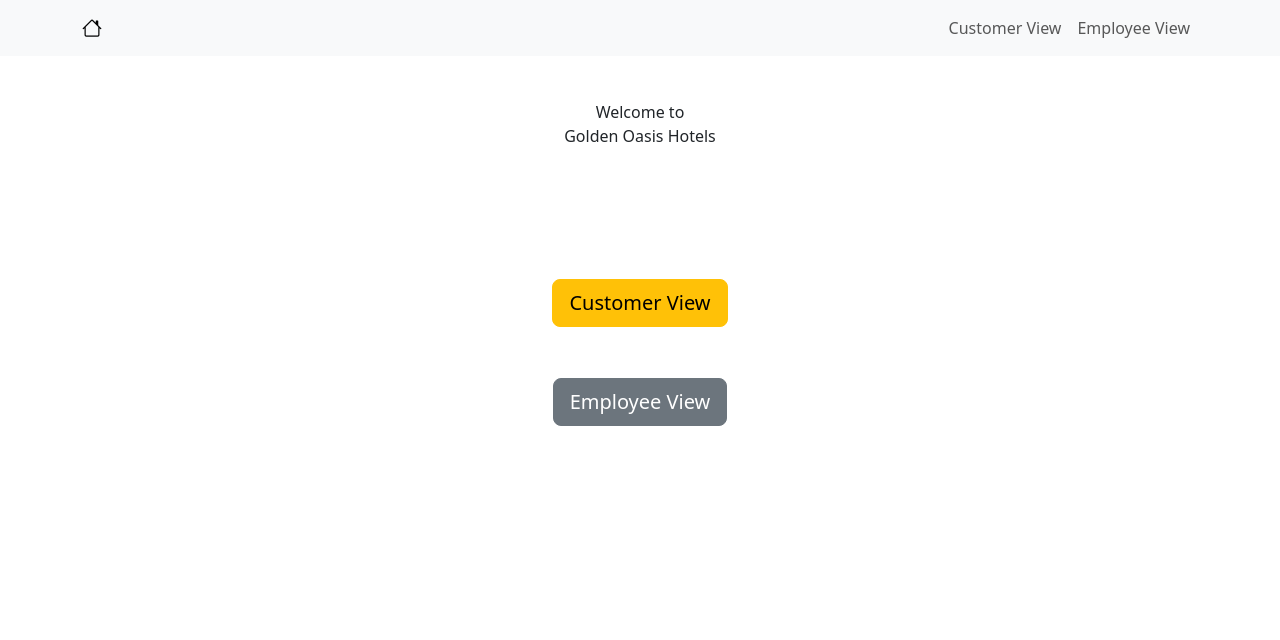
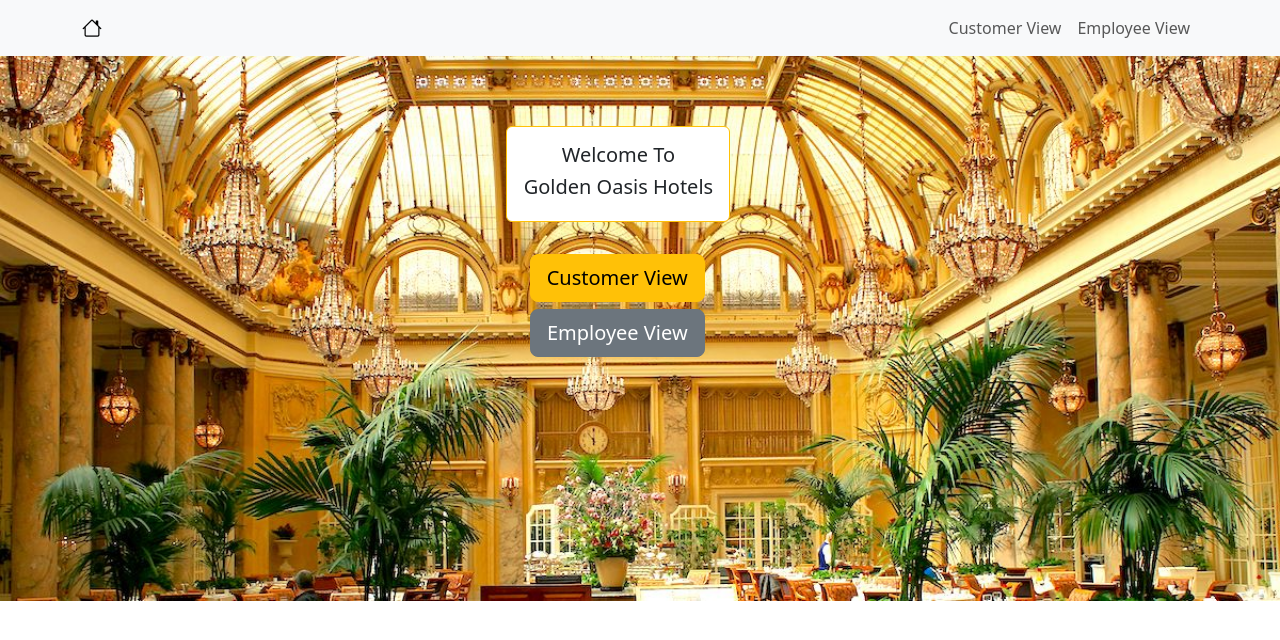
Before and after one commit to GurjotGrewal123/golden-oasis-hotel, a React (Create React App) app in the folder client/: page / in a window 1280 px wide. Shown: the top 640 px of the page. Built offline with nearby package versions, Linux system fonts and the light colour scheme.

Commit message:
changes to home page UI

```diff
--- a/client/src/App.css
+++ b/client/src/App.css
@@ -14,6 +14,17 @@
 
 .down2{
   padding-top: 4%;
+}
+
+.adjust{
+  position: absolute;
+  margin-top: -25%;
+}
+
+.right1{
+  position: static;
+  margin-top: 10%;
+  margin-right: 250px;
 }
 
 .newBorder{
--- a/client/src/components/pages/Home.js
+++ b/client/src/components/pages/Home.js
@@ -2,21 +2,28 @@ import React from "react";
 import Button from 'react-bootstrap/Button';
 import Row from 'react-bootstrap/Row';
 import Col from 'react-bootstrap/Col';
+import Image from 'react-bootstrap/Image';
+import gold_lobby from './Images/gold_lobby.jpg';
+import Card from 'react-bootstrap/Card';
 
 function Home(){
 
     return(
 
         <Row>
-            <div className="down2 text-center">
-                <div className="mt-5">
-                    Welcome to
+            <Image src={gold_lobby} fluid />
+            <div className='adjust'>
+                <div className="right1 text-center">
+                    <Card border="warning" style={{ position:'absolute',right:'42%', width: '14rem' ,height:'6rem'}} >
+                        <Card.Body>
+                            <Card.Title>Welcome To</Card.Title>
+                            <Card.Title>Golden Oasis Hotels</Card.Title>
+                        </Card.Body>
+                    </Card>
                 </div>
-                <div className="">
-                Golden Oasis Hotels
-                </div>
-            </div>
-                <div className="down text-center">
+
+
+                <div className="down text-center" style={{position:'absolute', right:'32%'}}>
                     <Col>
                         <Button href="/Customer" variant="warning" size="lg">
                             Customer View
@@ -28,6 +35,7 @@ function Home(){
                         </Button>
                     </Col>
                 </div>
+            </div>
         </Row>
 
     );
```
Also changed, not shown: client/src/components/pages/Images/gold_lobby.jpg (added).
